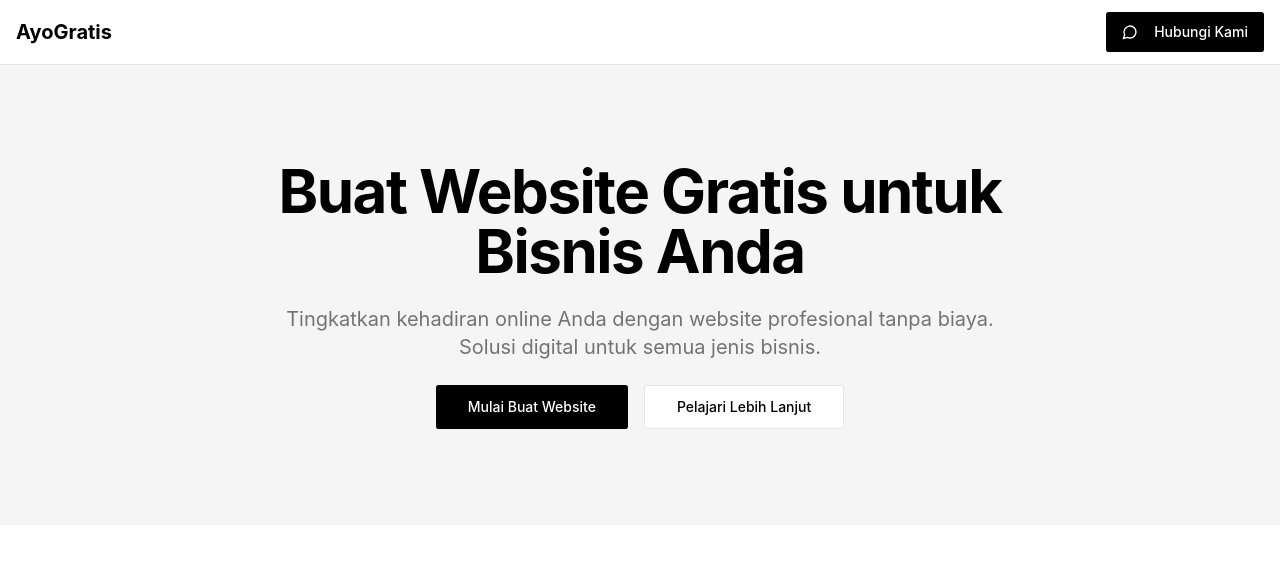
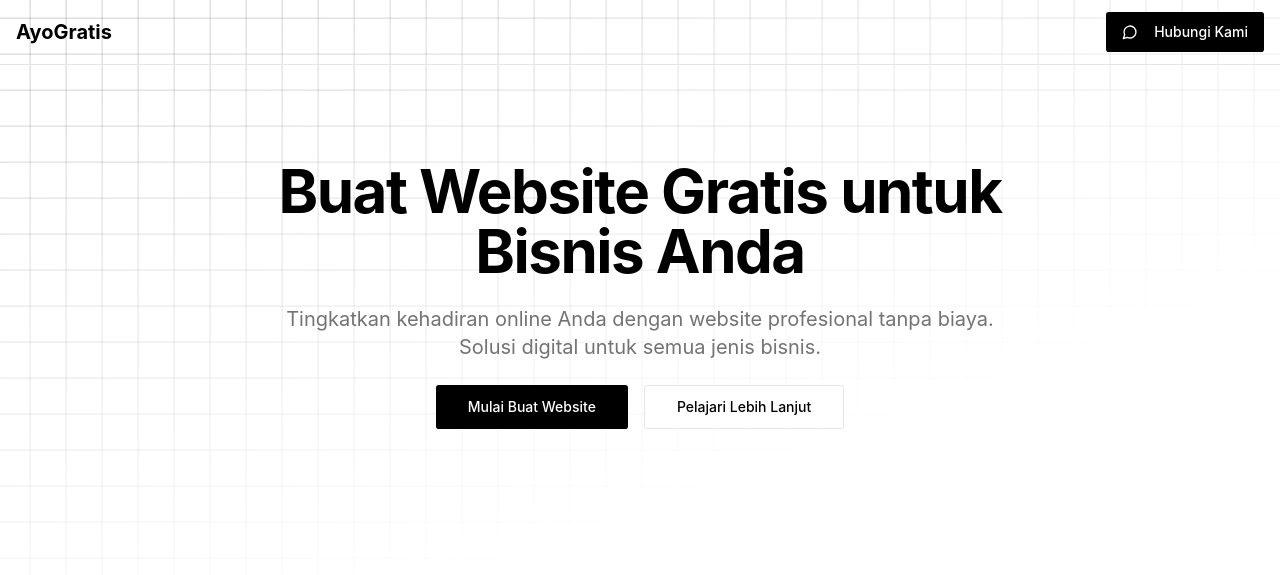
Before and after one commit to hendarSu/ayogratis, a Next.js app: page / in a window 1280 px wide. Shown: the top 575 px of the page. Built offline with nearby package versions, Linux system fonts and the light colour scheme.

Commit message:
update ui

```diff
--- a/app/page.tsx
+++ b/app/page.tsx
@@ -32,15 +32,17 @@ export default function Home() {
           gtag('config', 'G-Q3QFRY6RY4');
         `}
       </Script>
-      <main className="min-h-screen bg-background">
+      <main className="min-h-screen">
         {/* Floating WhatsApp Button */}
         <Link href="https://wa.me/6281222002811?text=Hai%20ka,%20saya%20ingin%20membuat%20website" target="_blank">
           <div className="fixed bottom-4 right-4 md:bottom-8 md:right-8 bg-primary text-primary-foreground p-3 rounded-full shadow-lg cursor-pointer">
             <MessageCircle className="w-6 h-6" />
           </div>
         </Link>
+        {/* Squircles Section */}
+        <div className="squircles inset-0"></div>
         {/* Hero Section */}
-        <section className="bg-secondary">
+        <section>
           <div className="container px-4 py-16 sm:py-24 mx-auto">
             <div className="max-w-3xl mx-auto text-center space-y-6">
               <h1 className="text-4xl sm:text-5xl md:text-6xl font-bold tracking-tight text-primary">
@@ -213,6 +215,7 @@ export default function Home() {
 
         {/* Terms & Conditions Section */}
         <section className="py-16 sm:py-24">
+          {/* <div className="squircles inset-0"></div> */}
           <div className="container px-4 mx-auto">
             <div className="max-w-3xl mx-auto text-center">
               <h2 className="text-3xl sm:text-4xl font-bold mb-4">Syarat & Ketentuan</h2>
--- a/styles/globals.css
+++ b/styles/globals.css
@@ -65,4 +65,34 @@
   .notion-button {
     @apply bg-secondary hover:bg-accent text-primary font-medium py-1 px-3 rounded transition-colors duration-200;
   }
+
+  .squircles {
+    --squircle-size: 36px;
+    --line: color-mix(in lch, canvasText, transparent 80%);
+    content: "";
+    overflow: hidden;
+    height: 100%;
+    width: 100%;
+    position: absolute;
+    background: linear-gradient(90deg, var(--line) 1px, transparent 1px var(--squircle-size)) 40% 40% / var(--squircle-size) var(--squircle-size),
+                linear-gradient(var(--line) 1px, transparent 1px var(--squircle-size)) 40% 40% / var(--squircle-size) var(--squircle-size);
+    -webkit-mask: linear-gradient(-20deg, transparent 40%, #fff);
+    mask: linear-gradient(-20deg, transparent 40%, #fff);
+    top: 0;
+    transform-style: flat;
+    pointer-events: none;
+    z-index: -40;
+  }
+
+  .inset-0 {
+    inset: 0
+  }
+
+  .rotate-180 {
+    --tw-rotate: 180deg
+  }
+
+  .rotate-180,.rotate-\[215deg\] {
+      transform: translate(var(--tw-translate-x),var(--tw-translate-y)) rotate(var(--tw-rotate)) skewX(var(--tw-skew-x)) skewY(var(--tw-skew-y)) scaleX(var(--tw-scale-x)) scaleY(var(--tw-scale-y))
+  }
 }
```
